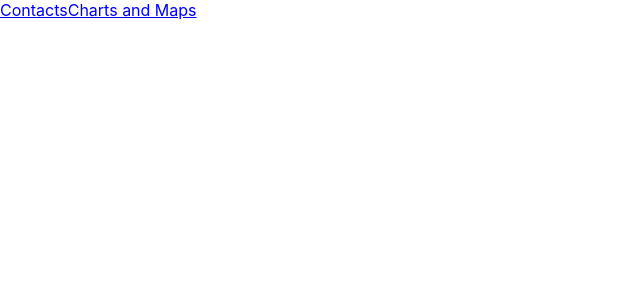
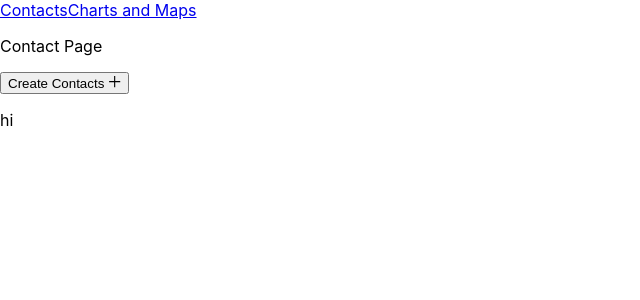
Before and after one commit to jyotirmoy-sinhababu/crud-graph-app, a React (Create React App) app: page / in a window 1280 px wide. Shown: the top 300 px of the page, without its empty margins (0-640 px from the left). Built offline with nearby package versions, Linux system fonts and the light colour scheme.

Commit message:
changes made

```diff
--- a/src/App.tsx
+++ b/src/App.tsx
@@ -13,6 +13,7 @@ function App() {
       <div className='App'>
         <Routes>
           <Route path='/' element={<LandingPage />}>
+            <Route index element={<ContactPage />} />
             <Route path='contact' element={<ContactPage />} />
           </Route>
         </Routes>
--- a/src/assest/slice/ContactSlice.tsx
+++ b/src/assest/slice/ContactSlice.tsx
@@ -1,5 +1,3 @@
-// src/features/todos/todosSlice.js
-
 import { createSlice, PayloadAction } from '@reduxjs/toolkit';
 
 interface Contact {
@@ -13,7 +11,7 @@ const ContactSlice = createSlice({
   initialState: { contacts: [] as Contact[] },
   reducers: {
     addContact: (state, action) => {
-      state.contacts.push(action.payload);
+      state.contacts = action.payload;
     },
     deleteContact: (state, action) => {
       state.contacts = state.contacts.filter(
--- a/src/components/contactComp/ContactComp.tsx
+++ b/src/components/contactComp/ContactComp.tsx
@@ -12,8 +12,6 @@ const ContactComp = () => {
       setIsOpen(true);
     }
   };
-
-  console.log(isOpen);
 
   const closeModal = () => {
     if (isOpen) {
--- a/src/components/contactComp/contactDisplay.tsx
+++ b/src/components/contactComp/contactDisplay.tsx
@@ -8,21 +8,24 @@ interface item {
 
 const ContactDisplay = () => {
   const contacts = useSelector((state: any) => state?.contact);
+
+  console.log(contacts);
   return (
     <div>
-      {contacts ? (
-        contacts.map((item: item) => {
+      {contacts?.length == 0 ? (
+        contacts.map((item: any) => {
+          debugger;
           return (
             <div key={item.id}>
               <p>
                 <strong>Name:</strong>
-                {item.firstName + item.secondName}
+                {contacts.firstName}
               </p>
             </div>
           );
         })
       ) : (
-        <p>No data</p>
+        <p>hi</p>
       )}
     </div>
   );
--- a/src/components/formComp/CreateContactForm.tsx
+++ b/src/components/formComp/CreateContactForm.tsx
@@ -9,24 +9,25 @@ interface ModalProps {
 }
 
 const CreateContactForm: React.FC<ModalProps> = ({ closeModal }) => {
-  const [createContactData, setCreateContactData] = useState<{}>();
+  const [createContactData, setCreateContactData] = useState<any>();
 
   const dispatch = useDispatch();
   const contacts = useSelector((state: any) => state?.contact);
-  console.log(contacts);
 
   const handleDispatch = () => {
     const newContact = {
       ...createContactData,
       id: idGenerator(),
     };
-    dispatch(addContact([...Array.from(contacts), newContact]));
+    console.log(contacts);
+    dispatch(addContact([...contacts, newContact]));
     setCreateContactData({});
   };
 
   const idGenerator = () => {
     return Math.floor(Math.random() * 100000) + 1;
   };
+  // console.log(contacts);
 
   return (
     <div>
```
